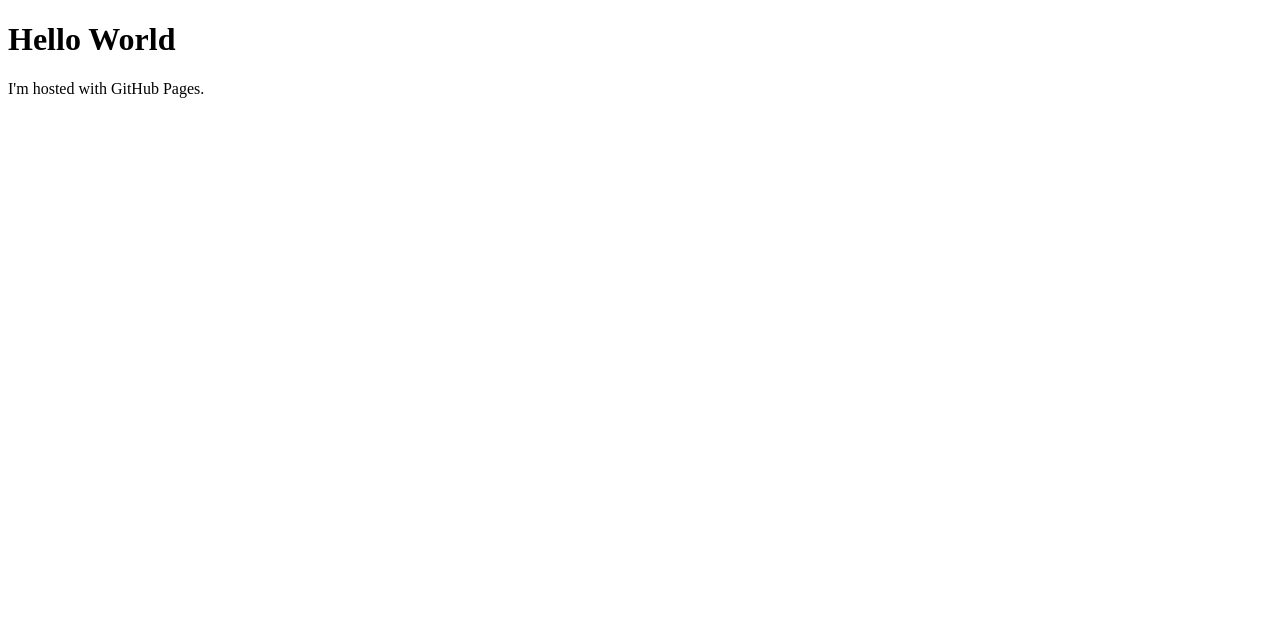
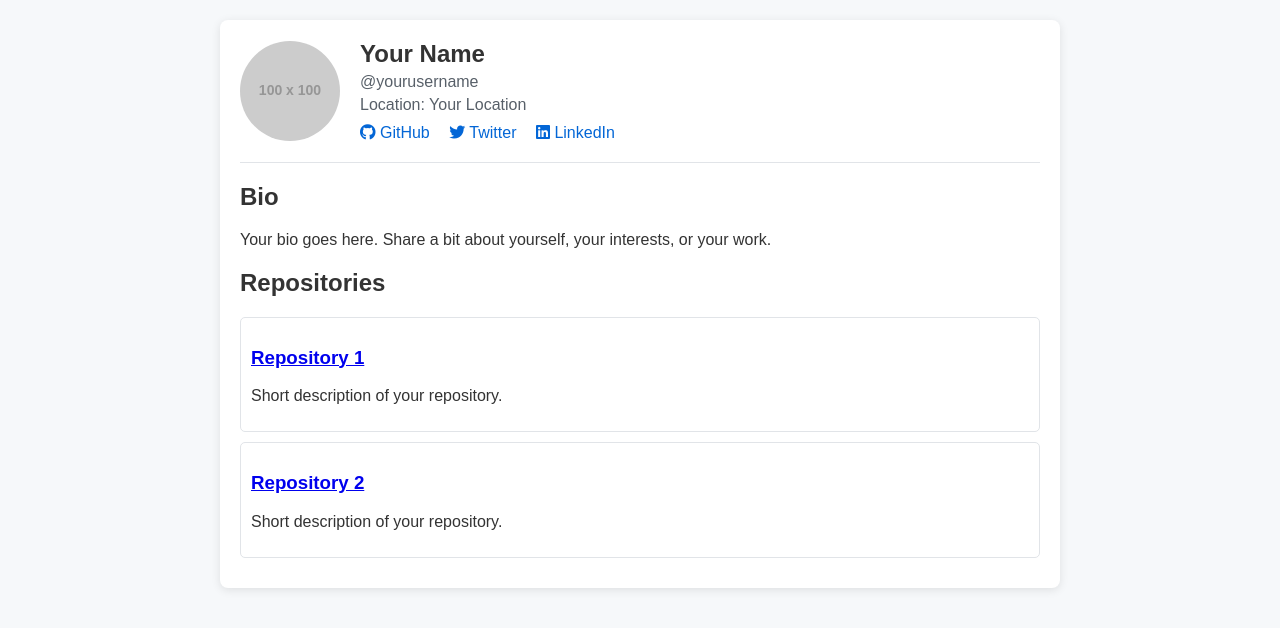
Before and after one commit to paradoxical95/paradoxical95.github.io, a plain HTML site: page index.html in a window 1280 px wide. Drawn offline with Linux system fonts and the light colour scheme; placeholder pictures from the web are drawn by us.

Commit message:
Update index.html

```diff
--- a/index.html
+++ b/index.html
@@ -1,7 +1,103 @@
 <!DOCTYPE html>
-<html>
+<html lang="en">
+<head>
+    <meta charset="UTF-8">
+    <meta name="viewport" content="width=device-width, initial-scale=1.0">
+    <title>Your GitHub Profile</title>
+    <link rel="stylesheet" href="https://cdnjs.cloudflare.com/ajax/libs/font-awesome/5.15.4/css/all.min.css">
+    <style>
+        body {
+            font-family: Arial, sans-serif;
+            background-color: #f6f8fa;
+            color: #333;
+            margin: 0;
+            padding: 20px;
+        }
+        .profile-container {
+            max-width: 800px;
+            margin: auto;
+            background: white;
+            border-radius: 8px;
+            box-shadow: 0 2px 10px rgba(0, 0, 0, 0.1);
+            padding: 20px;
+        }
+        .profile-header {
+            display: flex;
+            align-items: center;
+            border-bottom: 1px solid #e1e4e8;
+            padding-bottom: 20px;
+        }
+        .profile-header img {
+            border-radius: 50%;
+            width: 100px;
+            height: 100px;
+            margin-right: 20px;
+        }
+        .profile-header h1 {
+            margin: 0;
+            font-size: 24px;
+        }
+        .profile-header p {
+            margin: 5px 0;
+            color: #586069;
+        }
+        .social-links {
+            margin-top: 10px;
+        }
+        .social-links a {
+            margin-right: 15px;
+            color: #0366d6;
+            text-decoration: none;
+        }
+        .bio {
+            margin-top: 20px;
+        }
+        .repositories {
+            margin-top: 20px;
+        }
+        .repository {
+            padding: 10px;
+            border: 1px solid #e1e4e8;
+            border-radius: 5px;
+            margin-bottom: 10px;
+        }
+    </style>
+</head>
 <body>
-<h1>Hello World</h1>
-<p>I'm hosted with GitHub Pages.</p>
+
+<div class="profile-container">
+    <div class="profile-header">
+        <img src="https://via.placeholder.com/100" alt="Profile Picture">
+        <div>
+            <h1>Your Name</h1>
+            <p>@yourusername</p>
+            <p>Location: Your Location</p>
+            <div class="social-links">
+                <a href="https://github.com/yourusername" target="_blank"><i class="fab fa-github"></i> GitHub</a>
+                <a href="https://twitter.com/yourusername" target="_blank"><i class="fab fa-twitter"></i> Twitter</a>
+                <a href="https://linkedin.com/in/yourusername" target="_blank"><i class="fab fa-linkedin"></i> LinkedIn</a>
+            </div>
+        </div>
+    </div>
+
+    <div class="bio">
+        <h2>Bio</h2>
+        <p>Your bio goes here. Share a bit about yourself, your interests, or your work.</p>
+    </div>
+
+    <div class="repositories">
+        <h2>Repositories</h2>
+        <div class="repository">
+            <h3><a href="https://github.com/yourusername/repo1" target="_blank">Repository 1</a></h3>
+            <p>Short description of your repository.</p>
+        </div>
+        <div class="repository">
+            <h3><a href="https://github.com/yourusername/repo2" target="_blank">Repository 2</a></h3>
+            <p>Short description of your repository.</p>
+        </div>
+        <!-- Add more repositories as needed -->
+    </div>
+</div>
+
 </body>
 </html>
```
